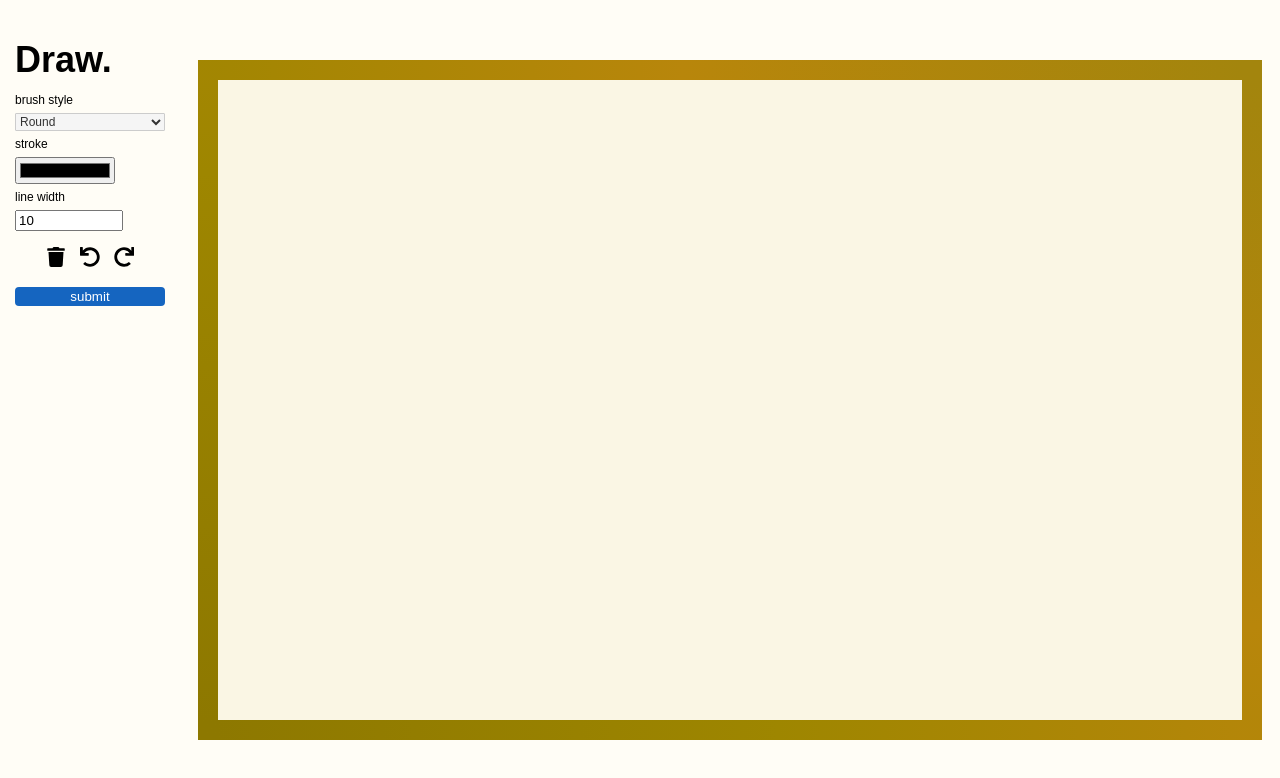
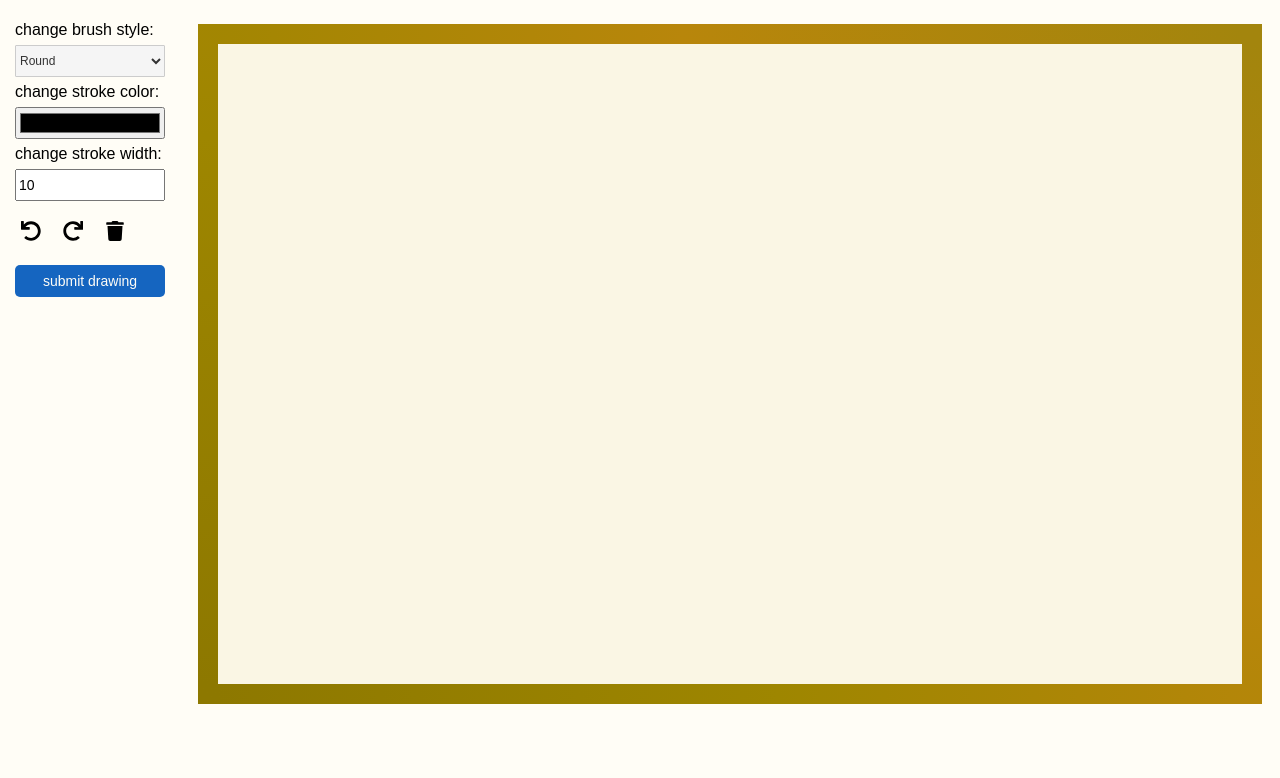
Before and after one commit to clairedraeger/art-project, a Next.js app in the folder art-project/: page / in a window 1280 px wide. Shown: the top 778 px of the page. Built offline with nearby package versions, Linux system fonts and the light colour scheme.

Commit message:
UI changes

```diff
--- a/art-project/src/app/globals.css
+++ b/art-project/src/app/globals.css
@@ -22,6 +22,7 @@ h1 {
   display: flex;
   flex-direction: row;
   height: 100vh;
+  align-items: flex-start;
 }
 
 #toolbar {
@@ -36,8 +37,18 @@ h1 {
   margin-bottom: 6px;
 }
 
+#toolbar select,
+#toolbar input[type="color"],
+#toolbar input[type="number"],
+#toolbar button#submit {
+  width: 100%;
+  height: 32px;
+  font-size: 14px;
+  box-sizing: border-box;
+}
+
 #toolbar label {
-  font-size: 12px;
+  font-size: 16px;
   color: black;
 }
 
@@ -47,11 +58,12 @@ h1 {
 }
 
 #toolbar button {
+  font-size: 20px;
   background-color: #1565c0;
   border: none;
-  border-radius: 4px;
-  color:white;
-  padding: 2px;
+  border-radius: 5px;
+  color:#fffdf6;
+  padding: 6px;
 }
 
 #toolbar select {
@@ -75,7 +87,7 @@ h1 {
 #icon-row {
   display: flex;
   gap: 10px;
-  justify-content: center;
+  justify-content: left;
   align-items: left;
   margin-top: 8px;
 }
@@ -96,6 +108,7 @@ h1 {
   display: flex;
   justify-content: center;
   align-items: center;
+  margin-top: 1.5rem;
 }
 
 #sketchboard {
@@ -129,3 +142,33 @@ h1 {
   padding: 2rem;
   text-align: center;
 }
+
+.back-button {
+  position: absolute;
+  top: 1rem;
+  left: 2rem;
+  background-color: #f5ebc6;
+  color: #333;
+  border: none;
+  padding: 10px 14px;
+  border-radius: 6px;
+  font-size: 14px;
+  cursor: pointer;
+  transition: background-color 0.2s ease;
+  z-index: 10;
+}
+
+.back-button:hover {
+  background-color: #b4b1a7;
+}
+
+.back-button:disabled {
+  background-color: #90a4ae;
+  cursor: not-allowed;
+}
+
+.header-text {
+  font-size: 25px;
+  margin-top: 1rem;
+  color: #333;
+}
--- a/art-project/src/app/page.js
+++ b/art-project/src/app/page.js
@@ -249,9 +249,9 @@ export default function Home() {
   return (
     <div className="container">
       <div id="toolbar" ref={toolbarRef}>
-        <h1>Draw.</h1>
+        {/* <h1>Draw</h1> */}
         <div></div>
-        <label htmlFor="brush">brush style</label>
+        <label htmlFor="brush">change brush style:</label>
         <select id="brush" name="brush" onChange={handleBrushChange}>
           <option value="round">Round</option>
           <option value="spray">Spray</option>
@@ -260,16 +260,16 @@ export default function Home() {
           <option value="paint">Paint Brush</option>
           <option value="eraser">Eraser</option>
         </select>
-        <label htmlFor="stroke">stroke</label>
+        <label htmlFor="stroke">change stroke color:</label>
         <input id="stroke" name="stroke" type="color" onChange={handleColorChange} />
-        <label htmlFor="line-width">line width</label>
+        <label htmlFor="line-width">change stroke width:</label>
         <input id="line-width" name="line-width" type="number" defaultValue="10" onChange={handleLineWidthChange} />
         <div id="icon-row">
-          <button id="icon" onClick={handleClear}><FaTrash style={{ color: 'black' }} /></button>
           <button id="icon" onClick={handleUndo}><FaUndo style={{ color: 'black' }} /></button>
           <button id="icon" onClick={handleRedo}><FaRedo style={{ color: 'black' }} /></button>
+          <button id="icon" onClick={handleClear}><FaTrash style={{ color: 'black' }} /></button>
         </div>
-        <button id="submit" onClick={handleSubmit}>submit</button>
+        <button id="submit" onClick={handleSubmit}>submit drawing</button>
       </div>
       <div className="sketchboard">
         <canvas id="sketchboard" ref={canvasRef}></canvas>
--- a/art-project/src/app/result/page.js
+++ b/art-project/src/app/result/page.js
@@ -136,10 +136,10 @@ export default function ResultPage() {
 
   return (
     <div style={{ textAlign: "center", padding: "2rem", overflowY: "auto", height: "100vh" }}>
-      <button onClick={handleBack} disabled={submitting}>
-        Back to Drawing
+      <button className="back-button" onClick={handleBack} disabled={submitting}>
+        Back to Canvas
       </button>
-      <h1>Pick a piece to display</h1>
+      <h1 className="header-text">Please pick one of the four pieces to display!</h1>
 
       {imageUrl ? (
         <div
```
